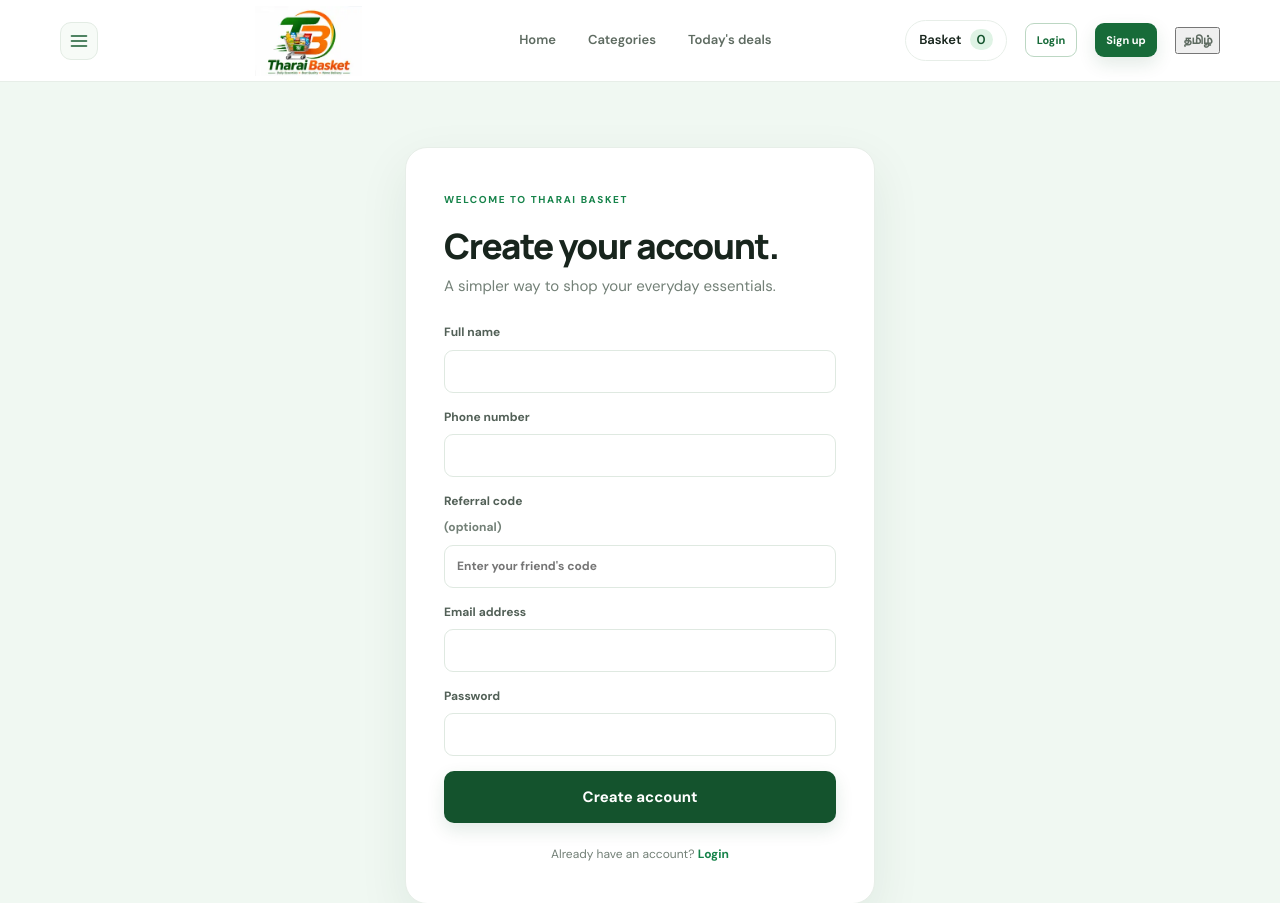
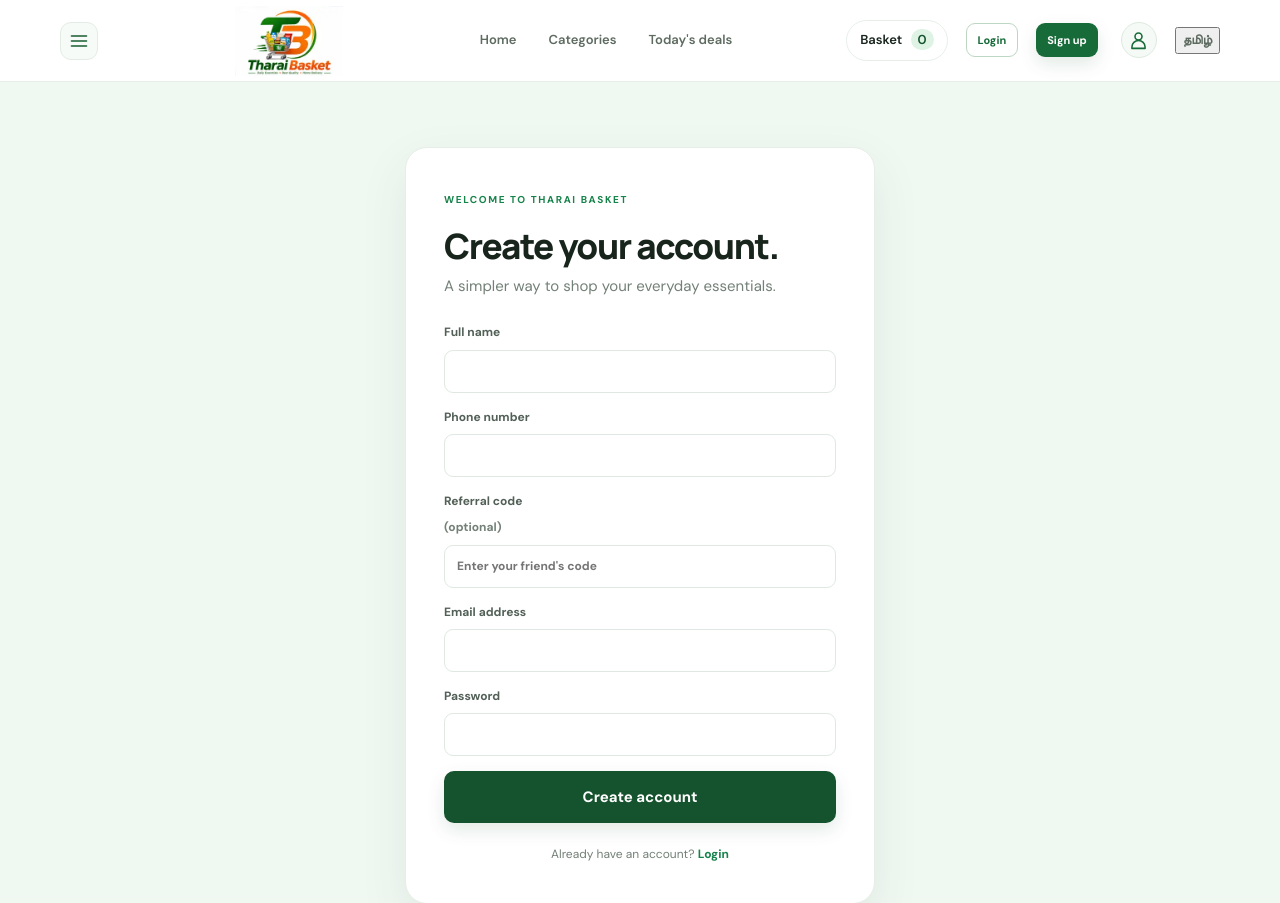
Before and after one commit to Dharun7715/Tharai-Basket, a Flask app: page /register in a window 1280 px wide. Shown: the top 903 px of the page. Run offline with Flask 3, Linux system fonts and the light colour scheme; some libraries are stand-ins or nearby versions.

Commit message:
Replace account text link with profile avatar icon

```diff
--- a/app/static/css/style.css
+++ b/app/static/css/style.css
@@ -114,3 +114,9 @@ body.tb-menu-open{overflow:hidden}
  body{padding-bottom:calc(68px + env(safe-area-inset-bottom))}
  .site-footer{padding-bottom:calc(85px + env(safe-area-inset-bottom))}
 }
+
+/* Compact profile bust icon on the right side of the header */
+.tb-profile-icon{width:36px;height:36px;flex:0 0 36px;display:inline-grid;place-items:center;border:1px solid #dce9de;border-radius:50%;background:#f5faf6;color:#176b39;margin-left:5px;transition:background .18s,color .18s}
+.tb-profile-icon:hover{background:#176b39;color:#fff}
+.tb-profile-icon svg{width:21px;height:21px;fill:none;stroke:currentColor;stroke-width:1.8;stroke-linecap:round;stroke-linejoin:round}
+@media(max-width:620px){.tb-profile-icon{width:32px;height:32px;flex-basis:32px;margin-left:2px}.tb-profile-icon svg{width:19px;height:19px}}
--- a/app/templates/base.html
+++ b/app/templates/base.html
@@ -22,7 +22,11 @@
   <a class="brand" href="{{ url_for('index') }}" aria-label="Tharai Basket home"><img class="brand-logo" src="{{ url_for('static', filename='images/tharai-basket-logo.webp') }}" alt="Tharai Basket"></a>
   <nav class="desktop-nav"><a href="{{ url_for('index') }}">Home</a><a href="{{ url_for('index') }}#categories">Categories</a><a href="{{ url_for('index') }}#deals">Today's deals</a></nav>
   <div class="nav-actions"><a class="nav-icon" href="{{ url_for('cart') }}">Basket <span class="count-pill">{{ cart_count }}</span></a>
-  {% if current_user.is_authenticated %}{% if current_user.role == 'customer' %}<a class="nav-link" href="{{ url_for('wishlist') }}">Wishlist</a><a class="nav-link" href="{{ url_for('my_orders') }}">My orders</a><a class="nav-link" href="{{ url_for('account_tools') }}">My tools</a><a class="nav-link" href="{{ url_for('notifications') }}">Notifications{% if unread_notifications %} <span class="count-pill">{{ unread_notifications }}</span>{% endif %}</a><a class="nav-link" href="{{ url_for('account') }}">My account</a><a class="nav-link" href="{{ url_for('account_membership') }}">VIP</a>{% else %}<a class="nav-link" href="{{ url_for('admin_dashboard') if current_user.role == 'admin' else url_for('delivery_dashboard') }}">{{ current_user.name.split(' ')[0] }}</a>{% endif %}<a class="nav-link" href="{{ url_for('logout') }}">Logout</a>{% else %}<a class="btn btn-small auth-nav-btn auth-login-btn" href="{{ url_for('login') }}">Login</a><a class="btn btn-small auth-nav-btn auth-signup-btn" href="{{ url_for('register') }}">Sign up</a>{% endif %}</div>
+  {% if current_user.is_authenticated %}{% if current_user.role == 'customer' %}<a class="nav-link" href="{{ url_for('wishlist') }}">Wishlist</a><a class="nav-link" href="{{ url_for('my_orders') }}">My orders</a><a class="nav-link" href="{{ url_for('account_tools') }}">My tools</a><a class="nav-link" href="{{ url_for('notifications') }}">Notifications{% if unread_notifications %} <span class="count-pill">{{ unread_notifications }}</span>{% endif %}</a><a class="nav-link" href="{{ url_for('account_membership') }}">VIP</a>{% else %}<a class="nav-link" href="{{ url_for('admin_dashboard') if current_user.role == 'admin' else url_for('delivery_dashboard') }}">{{ current_user.name.split(' ')[0] }}</a>{% endif %}<a class="nav-link" href="{{ url_for('logout') }}">Logout</a>{% else %}<a class="btn btn-small auth-nav-btn auth-login-btn" href="{{ url_for('login') }}">Login</a><a class="btn btn-small auth-nav-btn auth-signup-btn" href="{{ url_for('register') }}">Sign up</a>{% endif %}
+  <a class="tb-profile-icon" href="{{ url_for('account') if current_user.is_authenticated and current_user.role == 'customer' else (url_for('admin_dashboard') if current_user.is_authenticated and current_user.role == 'admin' else (url_for('delivery_dashboard') if current_user.is_authenticated else url_for('login'))) }}" aria-label="Profile" title="Profile">
+    <svg viewBox="0 0 24 24" aria-hidden="true"><circle cx="12" cy="7.5" r="4"/><path d="M4.5 21v-1.5a7.5 7.5 0 0 1 15 0V21z"/></svg>
+  </a>
+</div>
 </div></header>
 <div class="tb-menu-overlay" id="tb-menu-overlay" hidden></div>
 <aside class="tb-side-menu" id="tb-side-menu" aria-label="Main menu" aria-hidden="true">
```
